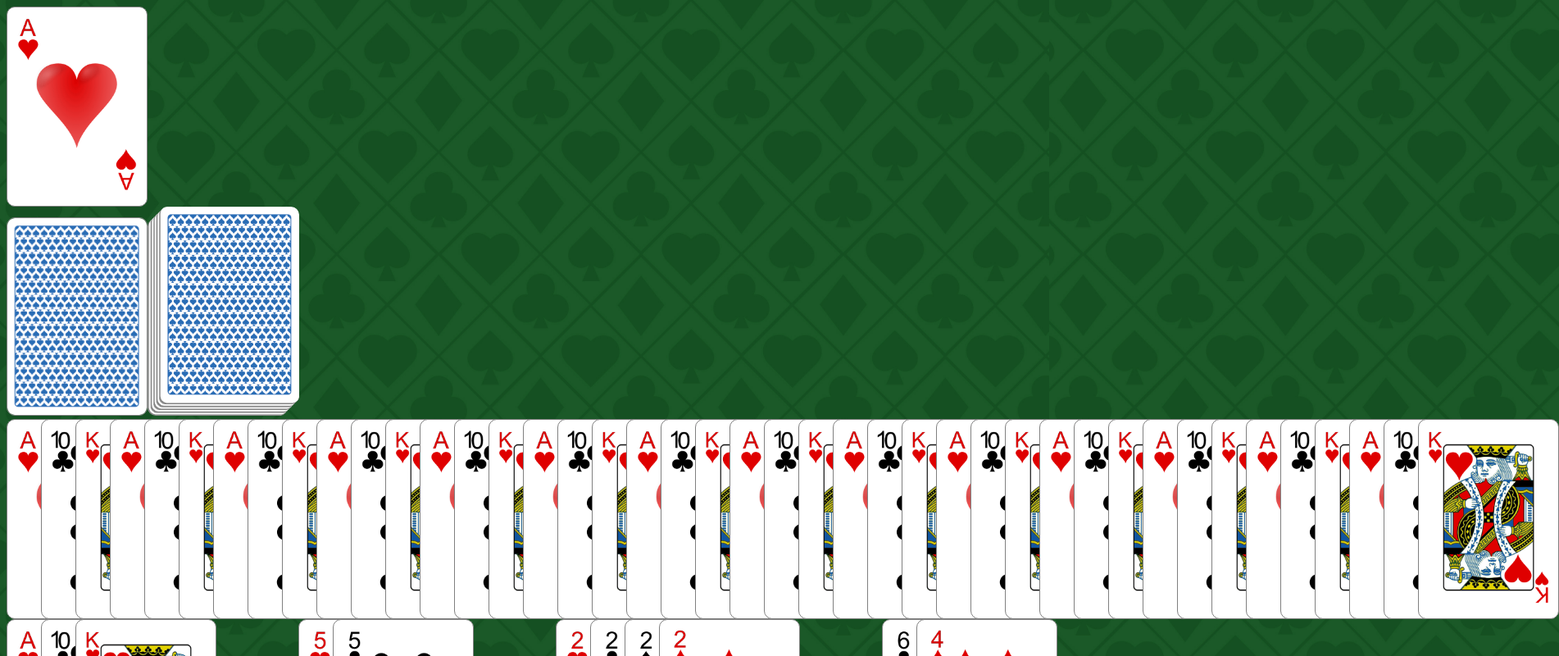
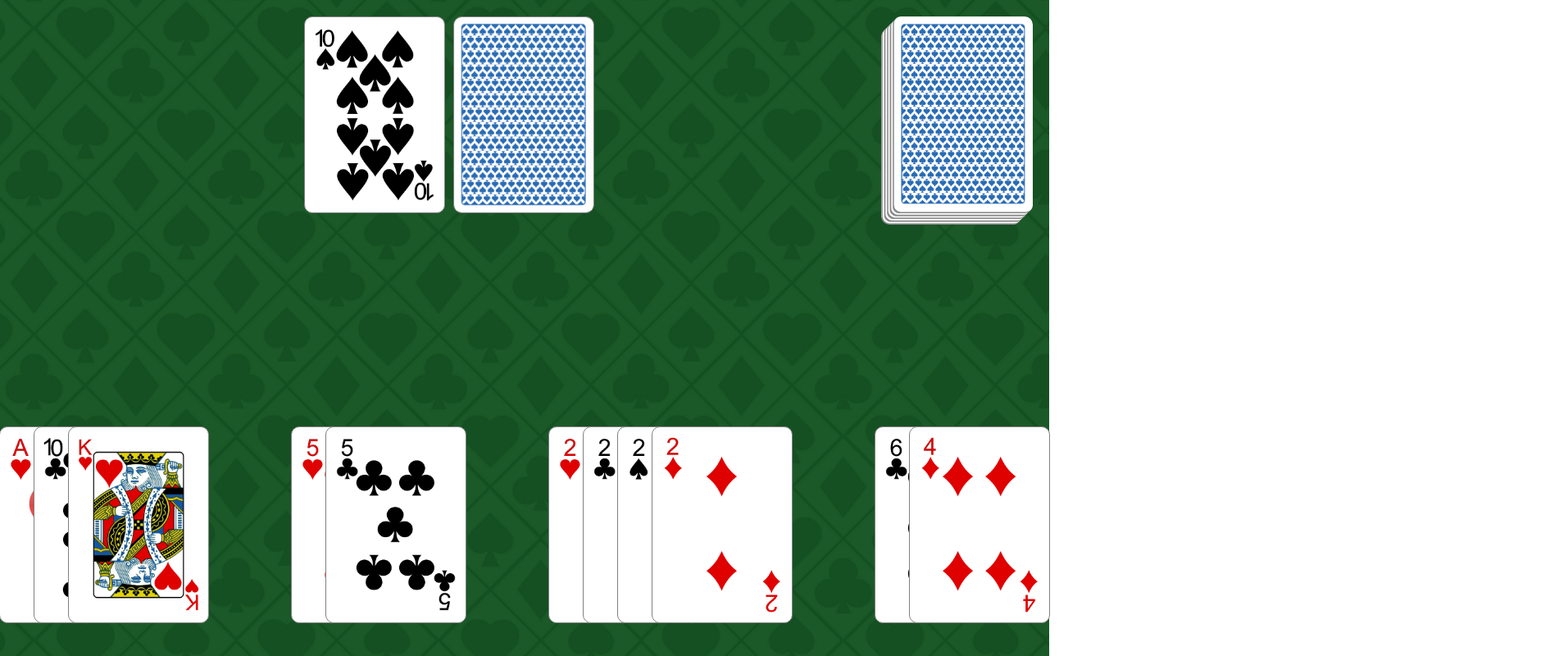
Before and after one commit to ShakedAdi/blackjack-client, a React (Vite) app: page /play in a window 1280 px wide. Shown: the top 800 px of the page at 82% size, 1902 px wide, since content can reach past the window. Built offline with nearby package versions, Linux system fonts and the light colour scheme.

Commit message:
feat: designed the layout on which the deck, dealer's hand and the player's hands are going to be placed

```diff
--- a/src/components/Card/Card.module.css
+++ b/src/components/Card/Card.module.css
@@ -6,13 +6,17 @@
     border: 1px solid grey;
 
     .cardImg {
+        display: block;
         margin: 10px;
         width: 150px;
     }
 }
 
 .cardBack {
-    width: 170px;
+    box-sizing: border-box;
+    width: 172px;
+    height: 240px;
+    object-fit: cover;
     border-radius: 10px;
     border: 1px solid grey;
 }
--- a/src/index.css
+++ b/src/index.css
@@ -1,4 +1,5 @@
 body {
+  margin: 0;
   background-image: url("/background.jpg");
   background-size: cover;
   background-position: center;
--- /dev/null
+++ b/src/pages/Play/Play.module.css
@@ -0,0 +1,30 @@
+.board {
+    position: relative;
+    display: grid;
+    grid-template-columns: 1fr auto;
+    grid-template-rows: auto 1fr;
+    grid-template-areas:
+        "dealer deck"
+        "player player";
+    min-height: 100vh;
+    padding: 20px;
+    box-sizing: border-box;
+}
+
+.deck {
+    grid-area: deck;
+}
+
+.playerHands {
+    grid-area: player;
+    display: flex;
+    justify-content: center;
+    align-items: end;
+    padding-bottom: 20px;
+}
+
+.dealerHand {
+    grid-area: dealer;
+    display: flex;
+    justify-content: center;
+}
--- a/src/pages/Play/Play.tsx
+++ b/src/pages/Play/Play.tsx
@@ -1,19 +1,13 @@
-import { Card } from "../../components/Card/Card";
-import { CardBack } from "../../components/Card/CardBack";
+import { useState } from "react";
 import { Deck } from "../../components/Deck/Deck";
-import { Hand } from "../../components/Hand/Hand";
 import { PlayerHands } from "../../components/PlayerHands/PlayerHands";
+import { type Hand as HandType, type DealerHand as DealerHandType } from "../../types";
+import styles from "./Play.module.css";
 import { DealerHand } from "../../components/DealerHand/DealerHand";
 
 export function Play() {
-  return (
-    <>
-      <Card rank="A" suit="hearts"/>
-      <CardBack/>
-      <Deck/>
-      <Hand cards={[{rank: "A", suit: "hearts"}, {rank: "10", suit: "clubs"}, {rank: "K", suit: "hearts"},{rank: "A", suit: "hearts"}, {rank: "10", suit: "clubs"}, {rank: "K", suit: "hearts"},{rank: "A", suit: "hearts"}, {rank: "10", suit: "clubs"}, {rank: "K", suit: "hearts"},{rank: "A", suit: "hearts"}, {rank: "10", suit: "clubs"}, {rank: "K", suit: "hearts"},{rank: "A", suit: "hearts"}, {rank: "10", suit: "clubs"}, {rank: "K", suit: "hearts"},{rank: "A", suit: "hearts"}, {rank: "10", suit: "clubs"}, {rank: "K", suit: "hearts"},{rank: "A", suit: "hearts"}, {rank: "10", suit: "clubs"}, {rank: "K", suit: "hearts"},{rank: "A", suit: "hearts"}, {rank: "10", suit: "clubs"}, {rank: "K", suit: "hearts"},{rank: "A", suit: "hearts"}, {rank: "10", suit: "clubs"}, {rank: "K", suit: "hearts"},{rank: "A", suit: "hearts"}, {rank: "10", suit: "clubs"}, {rank: "K", suit: "hearts"},{rank: "A", suit: "hearts"}, {rank: "10", suit: "clubs"}, {rank: "K", suit: "hearts"},{rank: "A", suit: "hearts"}, {rank: "10", suit: "clubs"}, {rank: "K", suit: "hearts"},{rank: "A", suit: "hearts"}, {rank: "10", suit: "clubs"}, {rank: "K", suit: "hearts"},{rank: "A", suit: "hearts"}, {rank: "10", suit: "clubs"}, {rank: "K", suit: "hearts"},]}/>
-      <PlayerHands hands={
-        [
+  const [dealerHand, setDealerHand] = useState<DealerHandType>({cards: [{rank: "10", suit: "spades"}, {rank: "J", suit: "spades"}], isHoleCardHidden: true});
+  const [playerHands, setPlayerHands] = useState<HandType[]>([
     {
       cards: [
         {rank: "A", suit: "hearts"},
@@ -41,15 +35,19 @@ export function Play() {
         {rank: "4", suit: "diamonds"}
       ]
     },
-        ]
-      }/>
-      <DealerHand
-        cards={[
-          {rank: "6", suit: "clubs"},
-          {rank: "4", suit: "diamonds"}
-        ]}
-        isHoleCardHidden={true}
-      />
-    </>
+  ]);
+
+  return (
+    <div className={styles.board}>
+      <div className={styles.dealerHand}>
+        <DealerHand cards={dealerHand.cards} isHoleCardHidden={dealerHand.isHoleCardHidden}/>
+      </div>
+      <div className={styles.deck}>
+        <Deck/>
+      </div>
+      <div className={styles.playerHands}>
+        <PlayerHands hands={playerHands}/>
+      </div>
+    </div>
   );
 }
```
Also changed, not shown: public/ace_of_shakedu.png (deleted), src/components/Card/CardBack.tsx (line endings or trailing spaces). Lines whose indentation alone changed are shown as unchanged.
